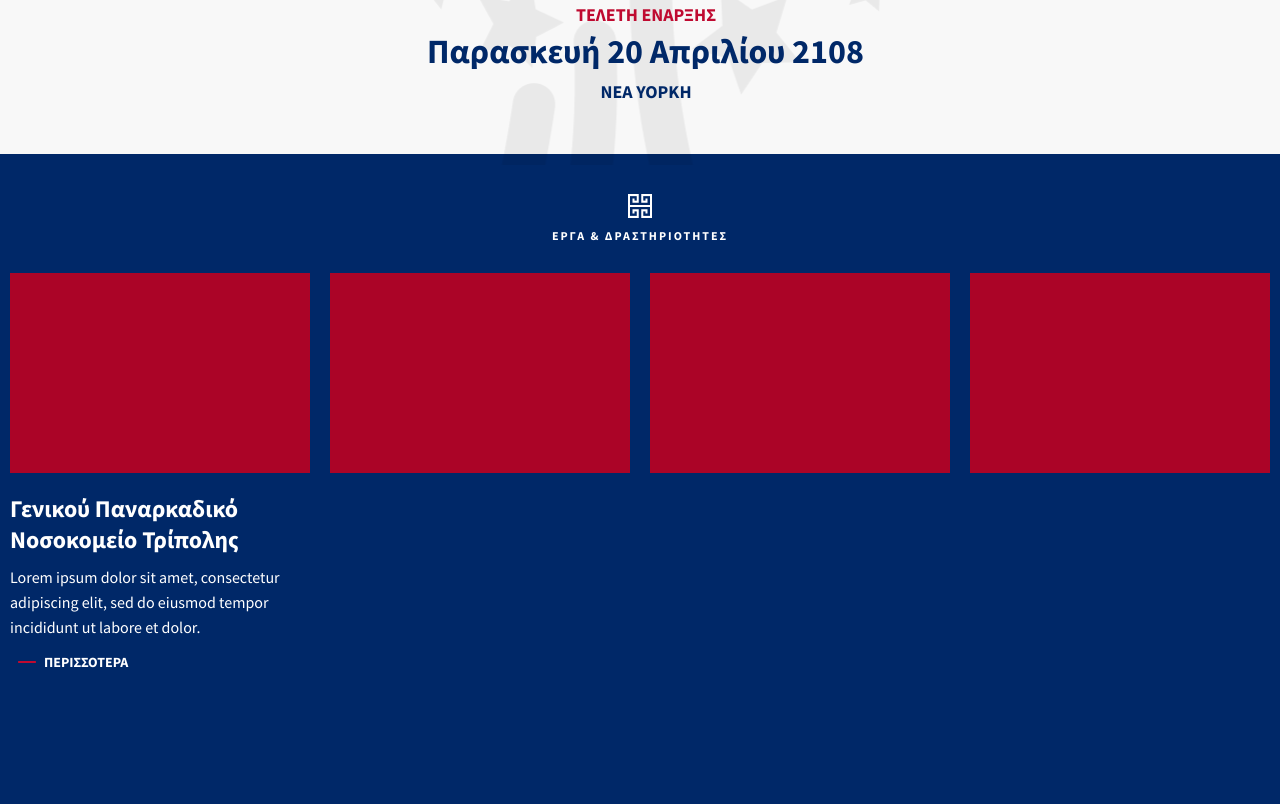
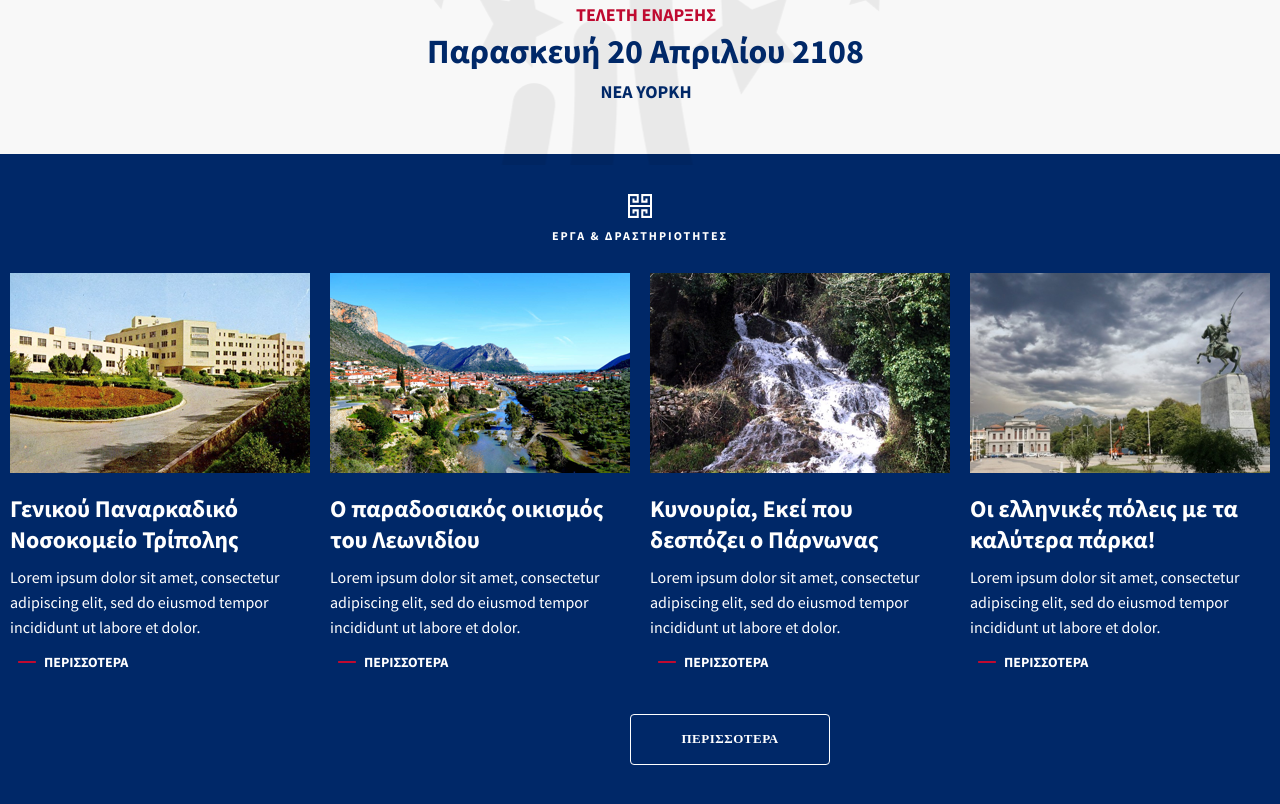
Before and after one commit to PRLAGSA/PixelPerfect, a plain HTML site: page index.html in a window 1280 px wide. Shown: the part 1332-2136 px from the top of the page. Drawn offline with Linux system fonts and the light colour scheme.

Commit message:
FINISHED #RD SECTION

```diff
--- a/index.html
+++ b/index.html
@@ -183,6 +183,7 @@
       </div>
       <div class="MainGrid">
         <div class="top">
+          <div class="bbbuton"><h5>ΠΕΡΙΣΣΟΤΕΡΑ</h5></div>
           <div class="image">
             <img src="images/greek.png" alt="ssssssss" class="greekIconTop" />
           </div>
@@ -192,7 +193,9 @@
         </div>
         <div class="containerPLACES">
           <div class="PlaceContainerMain">
-            <div class="PlaceOne"></div>
+            <div class="PlaceOne">
+              <img src="images/Place1.png" class="ImageOne" alt="image1" />
+            </div>
             <div class="titleOne">Γενικού Παναρκαδικό Νοσοκομείο Τρίπολης</div>
             <div class="lorem">
               Lorem ipsum dolor sit amet, consectetur adipiscing elit, sed do
@@ -204,9 +207,54 @@
             </div>
           </div>
 
-          <div class="PlaceOne"></div>
-          <div class="PlaceOne"></div>
-          <div class="PlaceLast"></div>
+          <div class="PlaceContainerMain">
+            <div class="PlaceOne">
+              <img src="images/Place2.png" class="ImageOne" alt="image1" />
+            </div>
+            <div class="titleOne">Ο παραδοσιακός οικισμός του Λεωνιδίου</div>
+            <div class="lorem">
+              Lorem ipsum dolor sit amet, consectetur adipiscing elit, sed do
+              eiusmod tempor incididunt ut labore et dolor.
+            </div>
+            <div class="button_icon">
+              <img src="images/icon.png" alt="dash_icon" class="icon" />
+              <div class="more">ΠΕΡΙΣΣΟΤΕΡΑ</div>
+            </div>
+          </div>
+
+          <div class="PlaceContainerMain">
+            <div class="PlaceOne">
+              <img src="images/Place3.png" class="ImageOne" alt="image1" />
+            </div>
+            <div class="titleOne">Κυνουρία, Εκεί που δεσπόζει ο Πάρνωνας</div>
+            <div class="lorem">
+              Lorem ipsum dolor sit amet, consectetur adipiscing elit, sed do
+              eiusmod tempor incididunt ut labore et dolor.
+            </div>
+            <div class="button_icon">
+              <img src="images/icon.png" alt="dash_icon" class="icon" />
+              <div class="more">ΠΕΡΙΣΣΟΤΕΡΑ</div>
+            </div>
+          </div>
+
+          <div class="PlaceLast">
+            <div class="PlaceContainerMain">
+              <div class="PlaceOne">
+                <img src="images/Place4.png" class="ImageOne" alt="image1" />
+              </div>
+              <div class="titleOne">
+                Οι ελληνικές πόλεις με τα καλύτερα πάρκα!
+              </div>
+              <div class="lorem">
+                Lorem ipsum dolor sit amet, consectetur adipiscing elit, sed do
+                eiusmod tempor incididunt ut labore et dolor.
+              </div>
+              <div class="button_icon">
+                <img src="images/icon.png" alt="dash_icon" class="icon" />
+                <div class="more">ΠΕΡΙΣΣΟΤΕΡΑ</div>
+              </div>
+            </div>
+          </div>
         </div>
       </div>
     </div>
--- a/styles.css
+++ b/styles.css
@@ -692,7 +692,6 @@ section {
   width: 300px;
   height: 200px;
   margin-right: 20px;
-  background-color: #ab0427;
 }
 
 .PlaceLast {
@@ -750,3 +749,32 @@ section {
   font-weight: bold;
   margin-left: 5px;
 }
+
+.bbbuton {
+  display: grid;
+  justify-content: centera;
+  align-items: center;
+  position: absolute;
+  left: 630px;
+  top: 519.5px;
+  height: 49px;
+  width: 198px;
+  border: 1px solid white;
+  border-radius: 4px;
+  text-align: center;
+  justify-content: center;
+}
+h5 {
+  color: red;
+  /* background-color: tomato; */
+  margin: 0px;
+  padding: 0px;
+
+  font-family: Source Sans Pro;
+  font-style: normal;
+  font-weight: bold;
+  font-size: 13px;
+  line-height: 18px;
+  color: white;
+  letter-spacing: 0.5px;
+}
```
